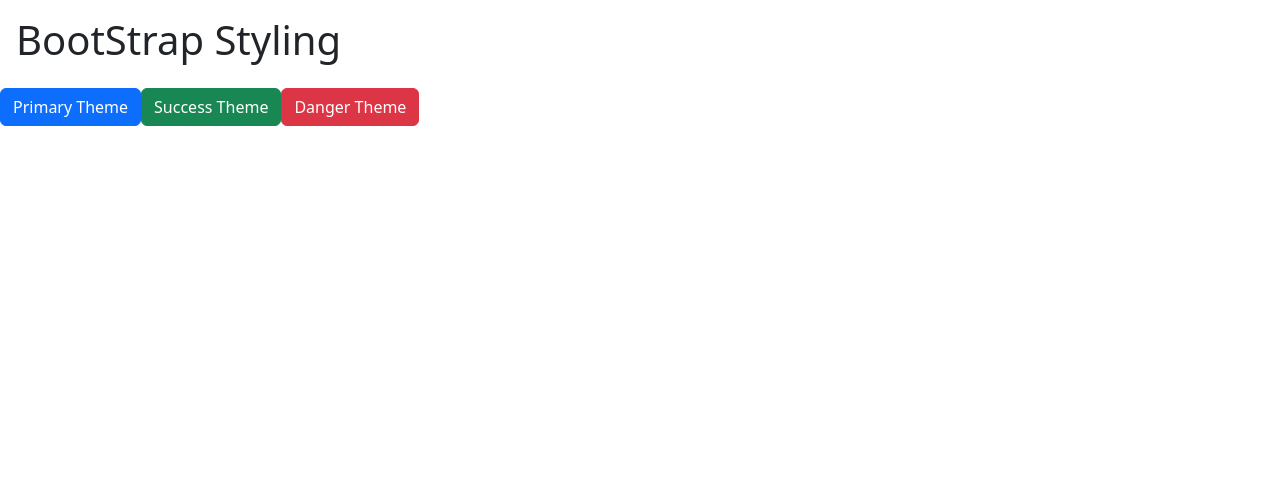
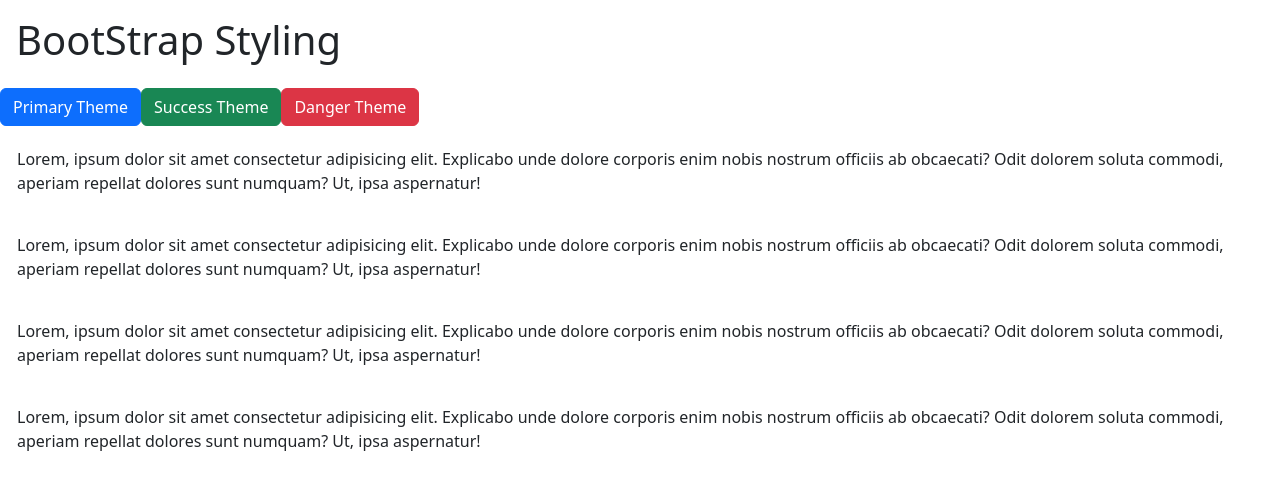
Before and after one commit to ROHITSABI/my-app, a React (Create React App) app: page / in a window 1280 px wide. Shown: the top 490 px of the page. Built offline with nearby package versions, Linux system fonts and the light colour scheme.

Commit message:
dynamic css using map

```diff
--- a/src/App.js
+++ b/src/App.js
@@ -1,7 +1,9 @@
 import { useState } from "react";
 
 function App() {
+  let [list] = useState([1, 1, 1, 1]);
   let [theme, setTheme] = useState("Primary");
+
   let primaryTheme = () => {
     theme = "primary";
 
@@ -21,6 +23,7 @@
   };
   return (
     <div>
+      <div className="sticky-top">
         <h1 className={`bg-${theme} text-dark p-3`}>BootStrap Styling</h1>
         <input
           className="btn btn-primary"
@@ -41,6 +44,16 @@
           onClick={dangerTheme}
         />
       </div>
+
+      {list.map((item) => (
+        <div className={`alert alert-${theme} my-1`}>
+          Lorem, ipsum dolor sit amet consectetur adipisicing elit. Explicabo
+          unde dolore corporis enim nobis nostrum officiis ab obcaecati? Odit
+          dolorem soluta commodi, aperiam repellat dolores sunt numquam? Ut,
+          ipsa aspernatur!
+        </div>
+      ))}
+    </div>
   );
 }
 
```
Lines whose indentation alone changed are shown as unchanged.
